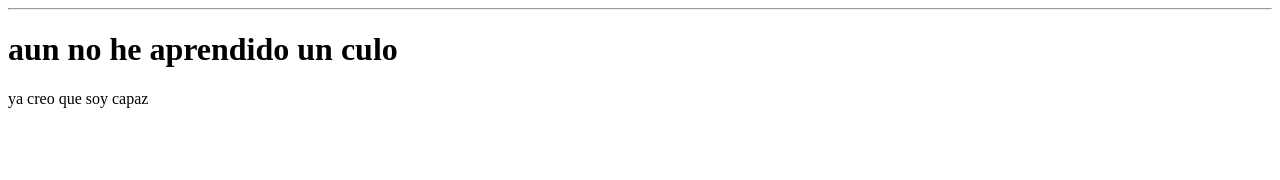
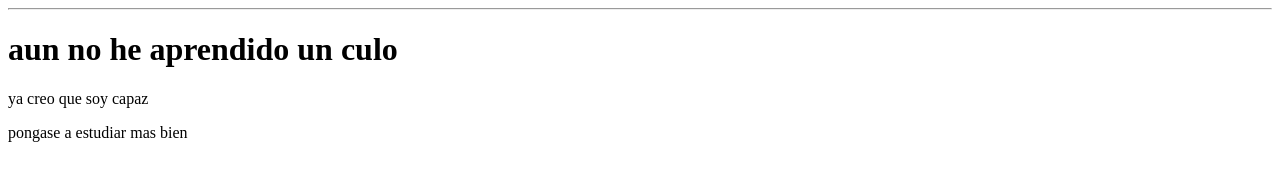
Before and after one commit to AndressDiazz/aprendiendo-git, a plain HTML site: page index.html in a window 1280 px wide. Drawn offline with Linux system fonts and the light colour scheme.

Commit message:
nuevotres

```diff
--- a/index.html
+++ b/index.html
@@ -6,5 +6,6 @@
 		<hr>
 		<h1>aun no he aprendido un culo</h1>
 		<p>ya creo que soy capaz</p>
+		<p>pongase a estudiar mas bien</p>
 	</body>
 </html>
```
